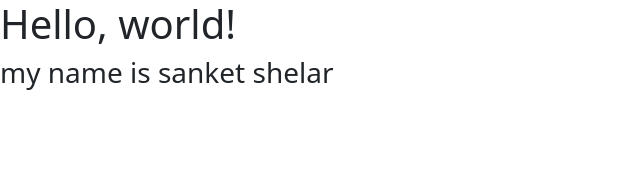
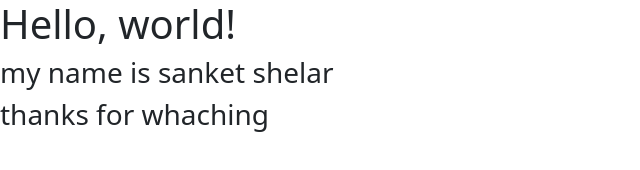
Before and after one commit to Sanket304/webgit, a plain HTML site: page index.html in a window 1280 px wide. Shown: the whole page, without its empty margins (0-640 px from the left). Drawn offline with nearby package versions, Linux system fonts and the light colour scheme.

Commit message:
this is new upadte

```diff
--- a/index.html
+++ b/index.html
@@ -15,6 +15,7 @@
     <h3>my name is sanket shelar
 
     </h3>
+    <h3>thanks for whaching</h3>
 
     <!-- Optional JavaScript; choose one of the two! -->
 
```
